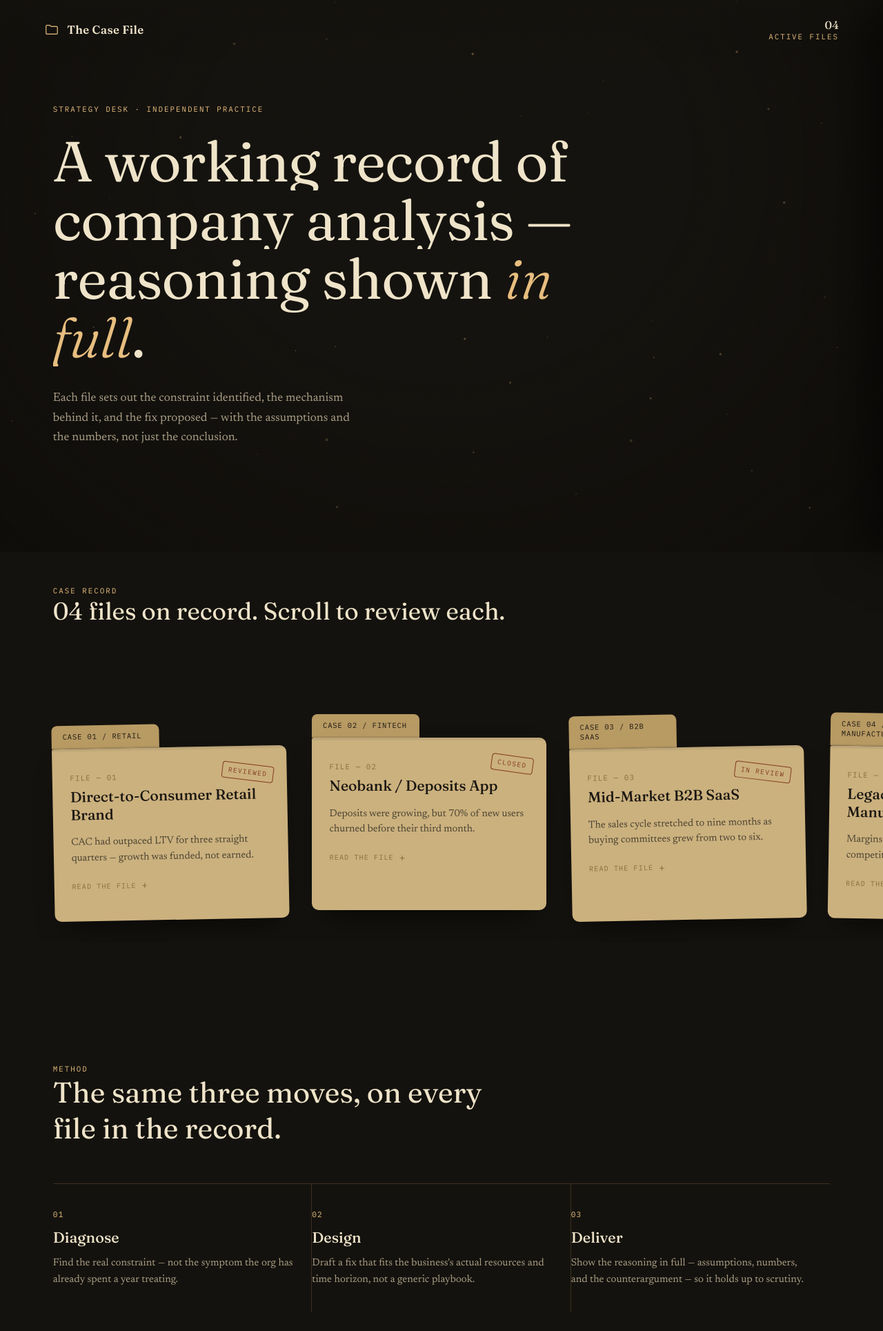
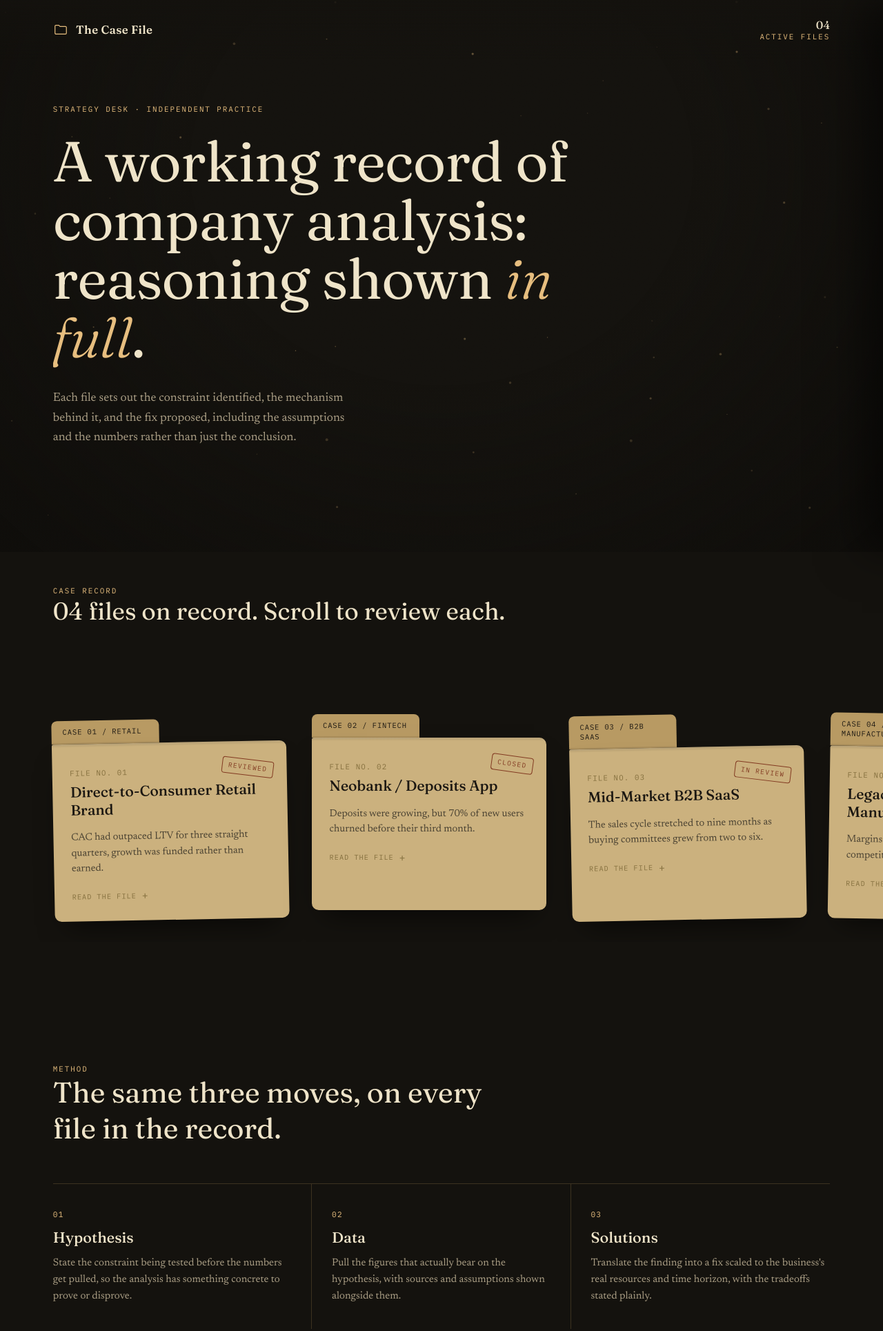
Before and after one commit to meeth10/Case_book, a plain HTML site: page index.html in a window 1280 px wide. Shown: the top 1929 px of the page at 69% size. Drawn offline with Linux system fonts and the light colour scheme.

Commit message:
v3.1 - PAT

```diff
--- a/index.html
+++ b/index.html
@@ -3,7 +3,7 @@
 <head>
 <meta charset="UTF-8">
 <meta name="viewport" content="width=device-width, initial-scale=1.0">
-<title>The Case File — Strategy Desk</title>
+<title>The Case File · Strategy Desk</title>
 <link rel="preconnect" href="https://fonts.googleapis.com">
 <link href="https://fonts.googleapis.com/css2?family=Fraunces:ital,opsz,wght@0,9..144,300..900;1,9..144,300..900&family=Newsreader:ital,wght@0,400;0,500;0,600;1,400;1,500&family=IBM+Plex+Mono:wght@400;500;600&display=swap" rel="stylesheet">
 <style>
@@ -53,7 +53,7 @@
   nav{
     position: fixed; top:0; left:0; right:0; z-index:20;
     display:flex; align-items:center; justify-content:space-between;
-    padding: 1.6rem clamp(1.5rem, 5vw, 4rem);
+    padding: 1.6rem clamp(1.5rem, 6vw, 5rem);
     background: linear-gradient(to bottom, rgba(20,18,14,0.9), transparent);
   }
   .brand{ display:flex; align-items:center; gap:0.7rem; }
@@ -66,7 +66,7 @@
   .hero .label{ opacity:0; animation: rise 0.9s ease forwards 0.2s; margin-bottom:1.6rem; }
   .hero h1{ font-family:'Fraunces', serif; font-weight: 380; font-size: clamp(2.6rem, 6.4vw, 5.6rem); line-height: 1.04; letter-spacing: -0.01em; max-width: 16ch; }
   .hero h1 em{ font-style: italic; font-weight:300; color: var(--gold-bright); }
-  .hero h1 .line{ display:block; overflow:hidden; }
+  .hero h1 .line{ display:block; overflow:hidden; padding-bottom:0.14em; margin-bottom:-0.14em; }
   .hero h1 .line span{ display:block; opacity:0; transform: translateY(110%); animation: rise 0.9s cubic-bezier(.2,.8,.2,1) forwards; }
   .hero h1 .line:nth-child(1) span{ animation-delay: 0.35s; }
   .hero h1 .line:nth-child(2) span{ animation-delay: 0.48s; }
@@ -102,8 +102,8 @@
   .peek{ font-size: 0.92rem; color: var(--ink-soft); line-height:1.5; }
 
   .expand-hint{ margin-top: 1.4rem; display:flex; align-items:center; gap:0.5rem; font-family:'IBM Plex Mono', monospace; font-size:0.64rem; letter-spacing:0.1em; text-transform:uppercase; color: var(--folder-shadow); }
-  .expand-hint::after{ content:'+'; font-size:0.9rem; line-height:1; transition: transform 0.3s ease; }
-  .folder.open .expand-hint::after{ content:'–'; }
+  .expand-hint::after{ content:'+'; font-size:0.9rem; line-height:1; display:inline-block; transition: transform 0.3s ease; }
+  .folder.open .expand-hint::after{ transform: rotate(45deg); }
 
   .folder-contents{ max-height: 0; overflow:hidden; transition: max-height 0.55s cubic-bezier(.2,.8,.2,1), margin-top 0.55s ease, opacity 0.4s ease; opacity:0; }
   .folder.open .folder-contents{ max-height: 420px; margin-top: 1.1rem; opacity:1; }
@@ -126,8 +126,9 @@
   .approach .label{ margin-bottom:1rem; }
   .approach h2{ font-family:'Fraunces', serif; font-weight:400; font-size: clamp(1.7rem, 3.4vw, 2.6rem); max-width: 24ch; margin-bottom: 3.4rem; }
   .steps{ display:grid; grid-template-columns: repeat(auto-fit, minmax(220px, 1fr)); gap: 0; border-top: 1px solid var(--line); }
-  .step{ padding: 2.2rem 1.6rem 2.2rem 0; border-right: 1px solid var(--line); opacity:0; transform: translateY(18px); transition: opacity 0.7s ease, transform 0.7s ease; }
-  .step:last-child{ border-right:none; }
+  .step{ padding: 2.2rem 1.8rem 2.2rem 1.8rem; border-right: 1px solid var(--line); opacity:0; transform: translateY(18px); transition: opacity 0.7s ease, transform 0.7s ease; }
+  .step:first-child{ padding-left: 0; }
+  .step:last-child{ border-right:none; padding-right:0; }
   .steps.in-view .step{ opacity:1; transform:none; }
   .steps.in-view .step:nth-child(1){ transition-delay: 0.05s; }
   .steps.in-view .step:nth-child(2){ transition-delay: 0.2s; }
@@ -215,10 +216,10 @@
     <span class="label">Strategy Desk · Independent Practice</span>
     <h1>
       <span class="line"><span>A working record of</span></span>
-      <span class="line"><span>company analysis —</span></span>
+      <span class="line"><span>company analysis:</span></span>
       <span class="line"><span>reasoning shown <em>in full</em>.</span></span>
     </h1>
-    <p class="sub">Each file sets out the constraint identified, the mechanism behind it, and the fix proposed — with the assumptions and the numbers, not just the conclusion.</p>
+    <p class="sub">Each file sets out the constraint identified, the mechanism behind it, and the fix proposed, including the assumptions and the numbers rather than just the conclusion.</p>
   </section>
 
   <section class="rack-intro">
@@ -236,18 +237,18 @@
     <div class="steps" id="steps">
       <div class="step">
         <span class="num">01</span>
-        <h3>Diagnose</h3>
-        <p>Find the real constraint — not the symptom the org has already spent a year treating.</p>
+        <h3>Hypothesis</h3>
+        <p>State the constraint being tested before the numbers get pulled, so the analysis has something concrete to prove or disprove.</p>
       </div>
       <div class="step">
         <span class="num">02</span>
-        <h3>Design</h3>
-        <p>Draft a fix that fits the business's actual resources and time horizon, not a generic playbook.</p>
+        <h3>Data</h3>
+        <p>Pull the figures that actually bear on the hypothesis, with sources and assumptions shown alongside them.</p>
       </div>
       <div class="step">
         <span class="num">03</span>
-        <h3>Deliver</h3>
-        <p>Show the reasoning in full — assumptions, numbers, and the counterargument — so it holds up to scrutiny.</p>
+        <h3>Solutions</h3>
+        <p>Translate the finding into a fix scaled to the business's real resources and time horizon, with the tradeoffs stated plainly.</p>
       </div>
     </div>
   </section>
@@ -262,10 +263,10 @@
 
 </div>
 
-<!-- ============ hidden back door — no public link points here ============ -->
+<!-- ============ hidden back door: no public link points here ============ -->
 <div id="admin">
   <button id="admin-close" style="float:right;">Close ×</button>
-  <h3>Studio — add a file</h3>
+  <h3>Studio: add a file</h3>
   <p class="admin-sub">Not visible on the public site or linked anywhere. Visit this page's URL with <b>#studio</b> on the end to open it again.</p>
 
   <label>Tab label (shows on the folder tab)</label>
@@ -304,14 +305,14 @@
 
   <div class="existing" id="existing-list"></div>
 
-  <p class="hint">This site is static — anything added here previews live but resets on reload. Click "Copy data as code" and paste the result over the CASES array in the file, then commit and redeploy, to make it permanent.<br><br>Recommended structure for real files: one folder per case — <code>files/case-01/</code>, <code>files/case-02/</code> — committed to the same git repo as this page. Reference them with a relative path, e.g. <code>files/case-05/report.pdf</code>. For anything hosted elsewhere (Drive, Notion, a live site), paste the full URL as a "Link" instead.</p>
+  <p class="hint">This site is static, so anything added here previews live but resets on reload. Click "Copy data as code" and paste the result over the CASES array in the file, then commit and redeploy, to make it permanent.<br><br>Recommended structure for real files: one folder per case, such as <code>files/case-01/</code> and <code>files/case-02/</code>, committed to the same git repo as this page. Reference them with a relative path, e.g. <code>files/case-05/report.pdf</code>. For anything hosted elsewhere (Drive, Notion, a live site), paste the full URL as a "Link" instead.</p>
 </div>
 
 <script>
   // ---------- case data (edit this array directly, or use the studio back door) ----------
   let CASES = [
     { tab:'Case 01 / Retail', no:'01', title:'Direct-to-Consumer Retail Brand', stamp:'Reviewed',
-      peek:'CAC had outpaced LTV for three straight quarters — growth was funded, not earned.',
+      peek:'CAC had outpaced LTV for three straight quarters, growth was funded rather than earned.',
       pain:'Paid acquisition scaled faster than retention could support it; every new cohort paid back slower than the last.',
       fix:'Rebuilt the growth model around a retention-first flywheel, reallocating spend from acquisition to a first-90-days experience.',
       metric:'CAC payback: 14mo → 6mo',
@@ -328,12 +329,12 @@
     { tab:'Case 03 / B2B SaaS', no:'03', title:'Mid-Market B2B SaaS', stamp:'In Review',
       peek:'The sales cycle stretched to nine months as buying committees grew from two to six.',
       pain:'Reps were re-explaining value to every new stakeholder instead of arming the champion to sell internally.',
-      fix:'Built a champion-enablement kit \u2014 a one-page internal pitch the buyer could forward without the rep in the room.',
+      fix:'Built a champion-enablement kit: a one-page internal pitch the buyer could forward without the rep in the room.',
       metric:'Sales cycle: 9mo \u2192 5mo' },
     { tab:'Case 04 / Manufacturing', no:'04', title:'Legacy Industrial Manufacturer', stamp:'Reviewed',
       peek:'Margins compressed 400bps as private-label competitors undercut on price alone.',
       pain:'Competing on price against players with structurally lower costs was a fight the business couldn\u2019t win.',
-      fix:'Repositioned around a premium service tier \u2014 guaranteed lead times and on-site support \u2014 competitors couldn\u2019t match.',
+      fix:'Repositioned around a premium service tier, with guaranteed lead times and on-site support that competitors couldn\u2019t match.',
       metric:'Gross margin: +310bps' }
   ];
 
@@ -359,7 +360,7 @@
         <div class="tab">${escapeHtml(c.tab)}</div>
         <div class="folder-body">
           <span class="stamp">${escapeHtml(c.stamp)}</span>
-          <div class="case-no">FILE — ${escapeHtml(c.no)}</div>
+          <div class="case-no">FILE NO. ${escapeHtml(c.no)}</div>
           <h3 class="case-title">${escapeHtml(c.title)}</h3>
           <p class="peek">${escapeHtml(c.peek)}</p>
           <div class="expand-hint">Read the file</div>
@@ -501,7 +502,7 @@
     const list = document.getElementById('attach-list');
     list.innerHTML = pendingAttachments.map((a,i) => `
       <div class="attach-chip">
-        <span>${TYPE_ICON[a.type]||'📎'} ${escapeHtml(a.label)} — ${escapeHtml(a.href)}</span>
+        <span>${TYPE_ICON[a.type]||'📎'} ${escapeHtml(a.label)} (${escapeHtml(a.href)})</span>
         <button data-remove-attach="${i}">Remove</button>
       </div>
     `).join('');
@@ -542,12 +543,12 @@
     ['f-tab','f-title','f-stamp','f-peek','f-pain','f-fix','f-metric'].forEach(id => document.getElementById(id).value = '');
     pendingAttachments = [];
     renderPendingAttachments();
-    toast('Added — previewing live.');
+    toast('Added. Previewing live.');
   });
 
   document.getElementById('copy-code').addEventListener('click', () => {
     const code = 'let CASES = ' + JSON.stringify(CASES, null, 2) + ';';
-    navigator.clipboard.writeText(code).then(() => toast('Copied — paste over the CASES array in the file.'));
+    navigator.clipboard.writeText(code).then(() => toast('Copied. Paste over the CASES array in the file.'));
   });
 
   function renderExistingList(){
```
